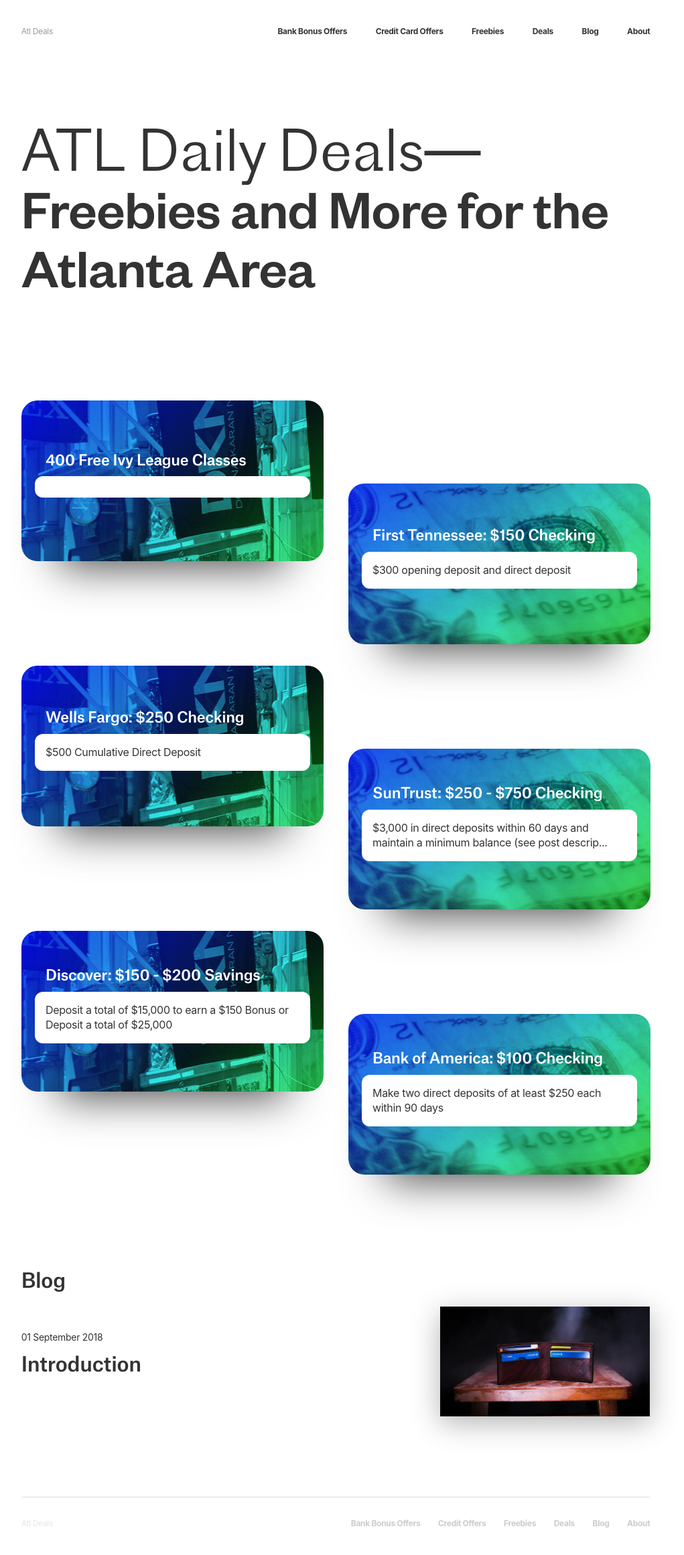
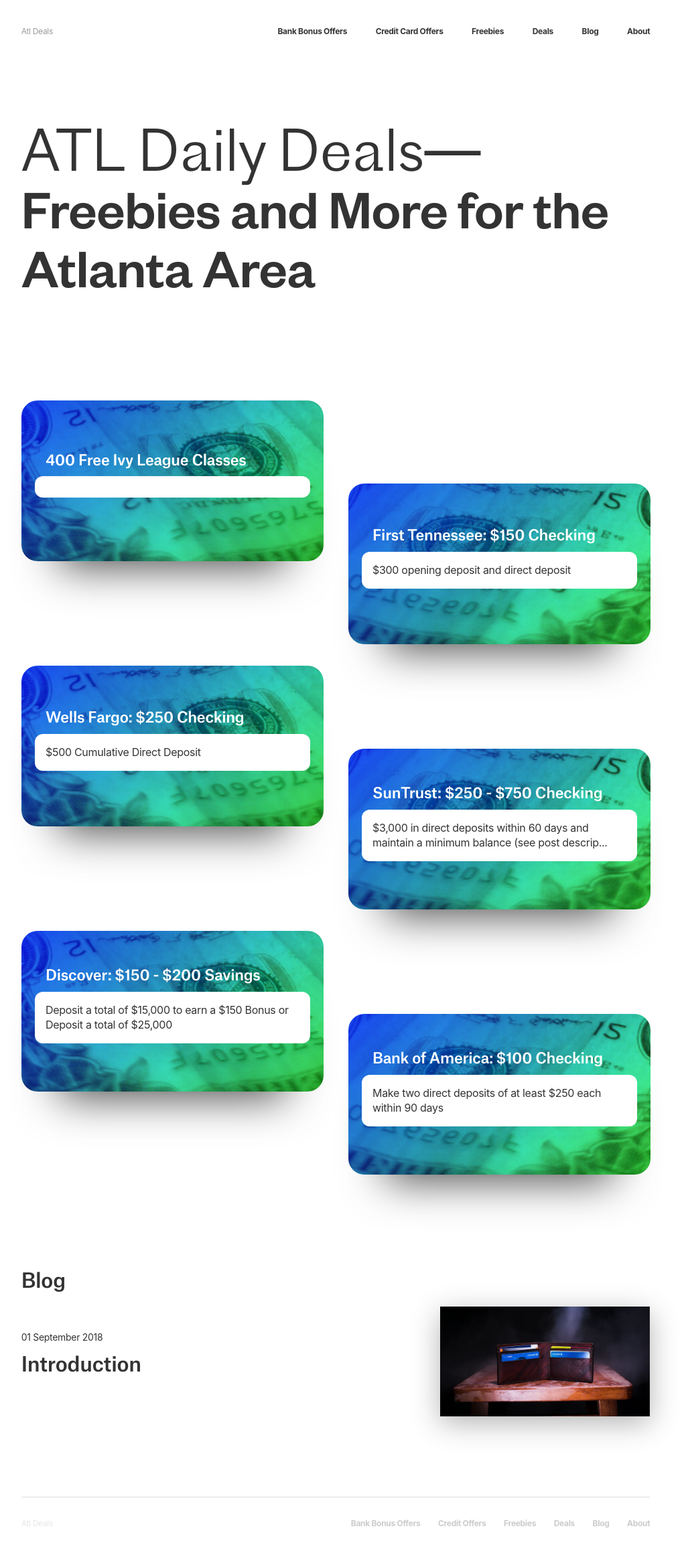
Before and after one commit to ohiosveryown/atldeals, a Jekyll site: the page built from index.html, in a window 1280 px wide. Shown: the whole page at 67% size, without its empty margins (139-1160 px from the left). Built offline with Jekyll 4.4.1, drawn with Linux system fonts in a browser that asks for light colours; nearby versions of some CDN libraries.

Commit message:
Update Card Bgs

```diff
--- a/_sass/_home--card.scss
+++ b/_sass/_home--card.scss
@@ -43,7 +43,7 @@
 .card:nth-of-type(even) {
   background:
     linear-gradient(-45deg, #23AE3F 0%, #0E2EEE 100%),
-    url('../img/bg01.jpg')no-repeat center center;
+    url('../img/bg02.jpg')no-repeat center center;
 }
 .card:nth-of-type(even) { @include breakpoint(mdl) { margin-top: 6.4rem; }}
 .card:nth-of-type(even) { @include breakpoint(lg)  { margin-top: 12.4rem; }}
@@ -51,7 +51,7 @@
 .card:nth-of-type(odd) {
   background:
     linear-gradient(-45deg, #23AE3F 0%, #0E2EEE 100%),
-    url('../img/test@2x.jpg')no-repeat center center;
+    url('../img/bg01.jpg')no-repeat center center;
 }
 
 // .card:nth-of-type(1) { height: 50%; }
```
